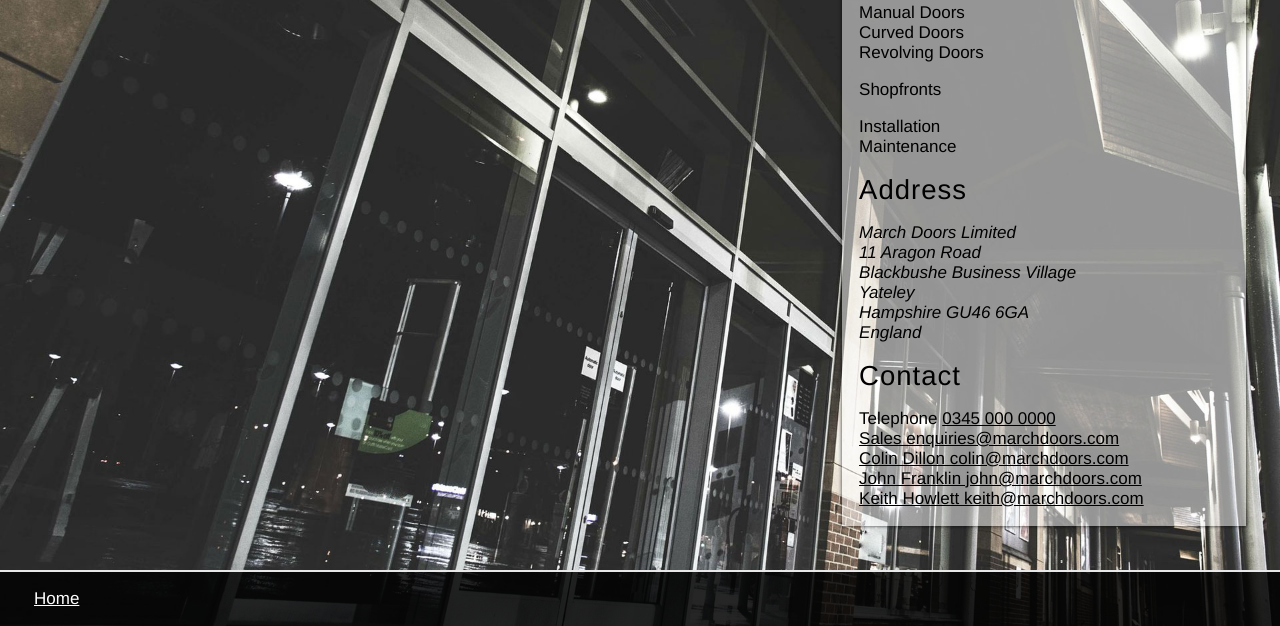
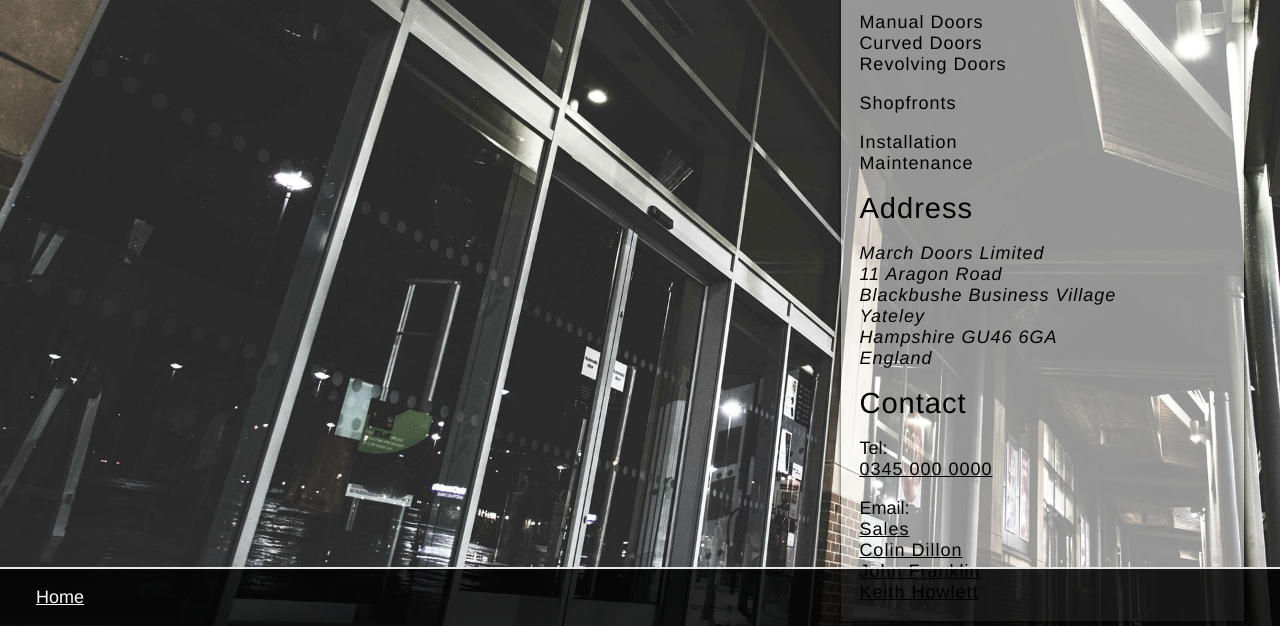
Before and after one commit to march-doors/live-site, a website: page index.html in a window 1280 px wide. Shown: the part 174-800 px from the top of the page. Drawn offline with Linux system fonts and the light colour scheme.

Commit message:
Updating typography and tweaking copy.

```diff
--- a/_src/scss/_global_variables_mixins.scss
+++ b/_src/scss/_global_variables_mixins.scss
@@ -1,2 +1,2 @@
-$ms-base: 17px;
+$ms-base: 18px;
 $ms-ratio: $golden;
--- a/_src/scss/_typography.scss
+++ b/_src/scss/_typography.scss
@@ -12,14 +12,20 @@ h1 {
 
 h2 {
   font-size: ms(1);
-  font-weight: 100;
+  font-weight: 200;
   letter-spacing: 1px;
   margin: ms(0) 0;
 }
 
-p {
+h3 {
   font-weight: 200;
-  // letter-spacing: 1px;
+  font-size: ms(0);
+  margin: 0;
+}
+
+p, li, address {
+  font-weight: 100;
+  letter-spacing: 1px;
 }
 
 a {
@@ -28,6 +34,7 @@ a {
 }
 
 ul {
+  margin-top: 0;
   padding-left: 0;
   list-style: none;
   list-style-position: outside;
--- a/index.html
+++ b/index.html
@@ -51,12 +51,16 @@
           England
         </address>
         <h2>Contact</h2>
+        <h3>Tel:</h3>
         <ul>
-          <li>Telephone <a href="callto:03450000000">0345 000 0000</a></li>
-          <li><a href="mailto:enquiries@marchdoors.com">Sales enquiries@marchdoors.com</a></li>
-          <li><a href="mailto:colin@marchdoors.com">Colin Dillon colin@marchdoors.com</a></li>
-          <li><a href="mailto:john@marchdoors.com">John Franklin john@marchdoors.com</a></li>
-          <li><a href="mailto:keith@marchdoors.com">Keith Howlett keith@marchdoors.com</a></li>
+          <li><a href="callto:03450000000">0345 000 0000</a></li>
+        </ul>
+        <h3>Email:</h3>
+        <ul>
+          <li><a href="mailto:enquiries@marchdoors.com">Sales</a></li>
+          <li><a href="mailto:colin@marchdoors.com">Colin Dillon</a></li>
+          <li><a href="mailto:john@marchdoors.com">John Franklin</a></li>
+          <li><a href="mailto:keith@marchdoors.com">Keith Howlett</a></li>
         </ul>
       </div>
     </div>
```
Also changed, not shown: css/style.css.
